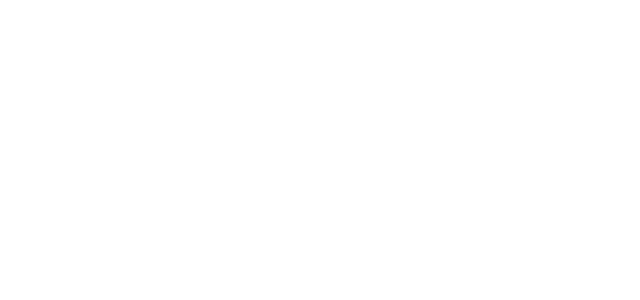
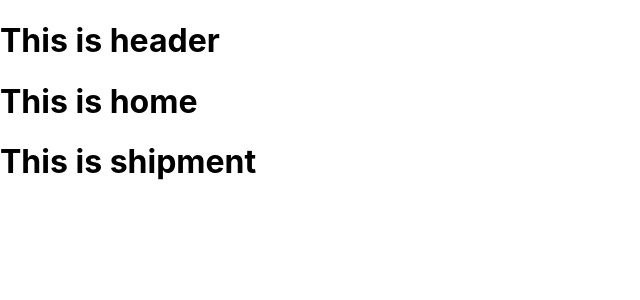
Before and after one commit to Hasib787/my-scss-react, a React (Create React App) app: page / in a window 1280 px wide. Shown: the top 300 px of the page, without its empty margins (0-640 px from the left). Built offline with nearby package versions, Linux system fonts and the light colour scheme.

Commit message:
making some component

```diff
--- a/src/App.js
+++ b/src/App.js
@@ -1,9 +1,15 @@
 
 import './App.css';
+import Header from './components/Header/Header';
+import Home from './components/Home/Home';
+import Shipment from './components/Shipment/Shipment';
 
 function App() {
   return (
     <div >
+      <Header></Header>
+      <Home></Home>
+      <Shipment></Shipment>
 
     </div>
   );
--- /dev/null
+++ b/src/components/Header/Header.js
@@ -0,0 +1,11 @@
+import React from 'react';
+
+const Header = () => {
+    return (
+        <div>
+            <h1>This is header</h1>
+        </div>
+    );
+};
+
+export default Header;
--- /dev/null
+++ b/src/components/Home/Home.js
@@ -0,0 +1,11 @@
+import React from 'react';
+
+const Home = () => {
+    return (
+        <div>
+            <h1>This is home</h1>
+        </div>
+    );
+};
+
+export default Home;
--- /dev/null
+++ b/src/components/Shipment/Shipment.js
@@ -0,0 +1,11 @@
+import React from 'react';
+
+const Shipment = () => {
+    return (
+        <div>
+            <h1>This is shipment</h1>
+        </div>
+    );
+};
+
+export default Shipment;
```
